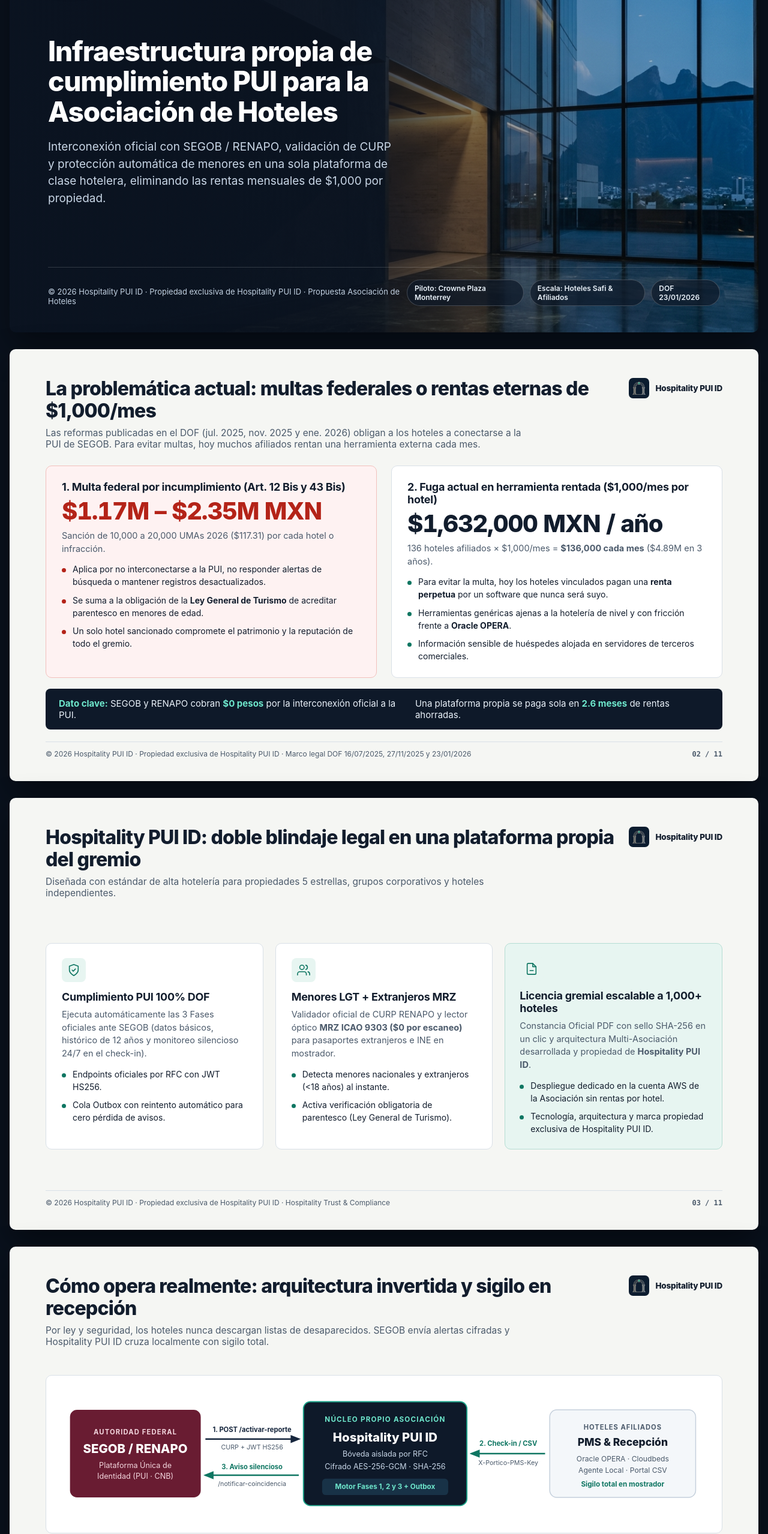
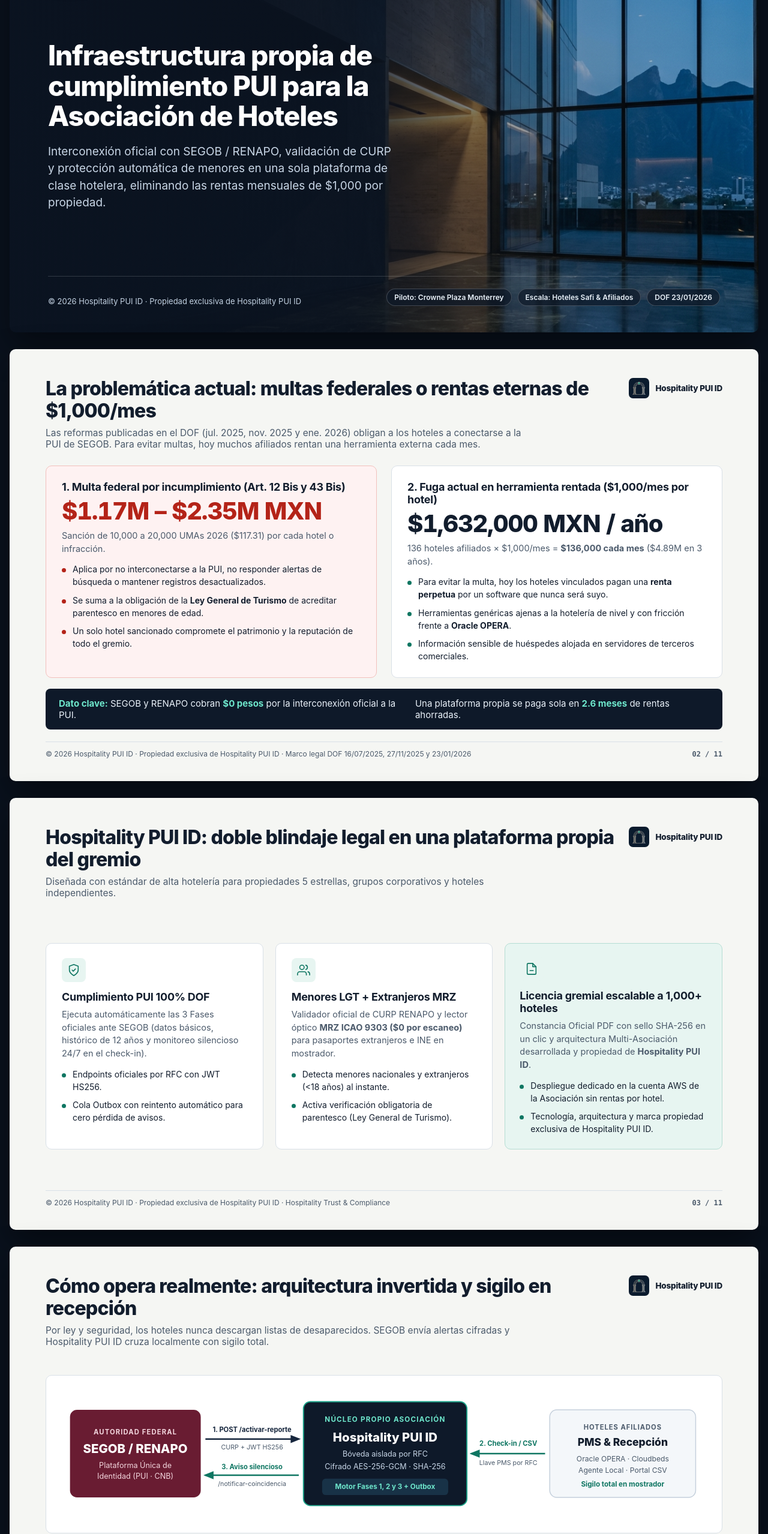
Before and after one commit to jesusoldekamp-hue/portico-hospitality, a website: page public/presentacion.html in a window 1280 px wide. Shown: the part 240-2797 px from the top of the page at 60% size. Drawn offline with Linux system fonts and the light colour scheme.

Commit message:
Final typography polish on slides 1, 4, and 6 for Hospitality PUI ID deck

```diff
--- a/public/presentacion.html
+++ b/public/presentacion.html
@@ -272,6 +272,7 @@
         font-size: 12px;
         font-weight: 600;
         color: #eaf2fa;
+        white-space: nowrap;
       }
 
       /* Cabecera y pie estándar de slides interiores */
@@ -348,6 +349,9 @@
       .page-num {
         font-family: var(--font-mono);
         font-weight: 700;
+        white-space: nowrap;
+        flex: none;
+        margin-left: 16px;
       }
 
       .slide code {
@@ -1049,7 +1053,7 @@
           </div>
 
           <div class="cover-footer">
-            <div>© 2026 Hospitality PUI ID · Propiedad exclusiva de Hospitality PUI ID · Propuesta Asociación de Hoteles</div>
+            <div>© 2026 Hospitality PUI ID · Propiedad exclusiva de Hospitality PUI ID</div>
             <div class="cover-pills">
               <span class="pill-dark">Piloto: Crowne Plaza Monterrey</span>
               <span class="pill-dark">Escala: Hoteles Safi &amp; Afiliados</span>
@@ -1240,7 +1244,7 @@
               <!-- Flecha PMS -> Hospitality PUI ID -->
               <line x1="826" y1="109" x2="700" y2="109" stroke="#0f7662" stroke-width="2.5" marker-end="url(#arrow-emerald)" />
               <text x="763" y="96" text-anchor="middle" fill="#0f7662" font-size="11.5" font-weight="700">2. Check-in / CSV</text>
-              <text x="763" y="128" text-anchor="middle" fill="#4b5a6b" font-size="11">X-Portico-PMS-Key</text>
+              <text x="763" y="128" text-anchor="middle" fill="#4b5a6b" font-size="11">Llave PMS por RFC</text>
 
               <!-- Nodo 3: Hoteles PMS -->
               <rect x="834" y="34" width="250" height="150" rx="12" fill="#f4f7fa" stroke="#c5d0dc" stroke-width="1.5" />
@@ -1442,7 +1446,7 @@
         </div>
 
         <div class="slide-foot">
-          <span>© 2026 Hospitality PUI ID · Propiedad exclusiva de Hospitality PUI ID · Alineado a controles ATDT/SEGOB (Feb. 2026): IP fija, WAF, TLS, JWS/JWT y reporte a incidentesciber@transformaciondigital.gob.mx</span>
+          <span>© 2026 Hospitality PUI ID · Propiedad exclusiva de Hospitality PUI ID · Controles ATDT/SEGOB: IP fija, WAF, TLS, JWS/JWT e incidentesciber@transformaciondigital.gob.mx</span>
           <span class="page-num">06 / 11</span>
         </div>
       </section>
```
